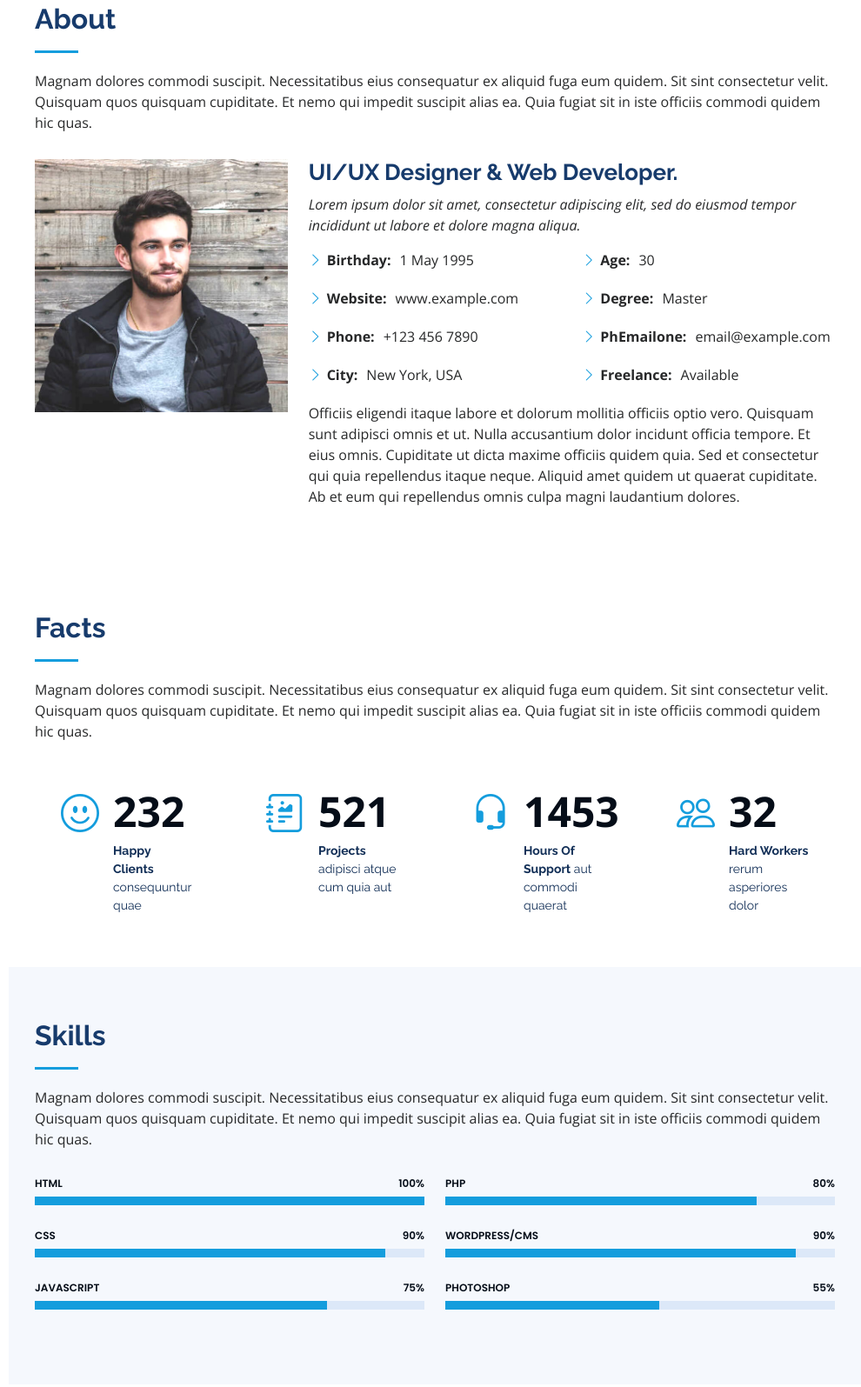
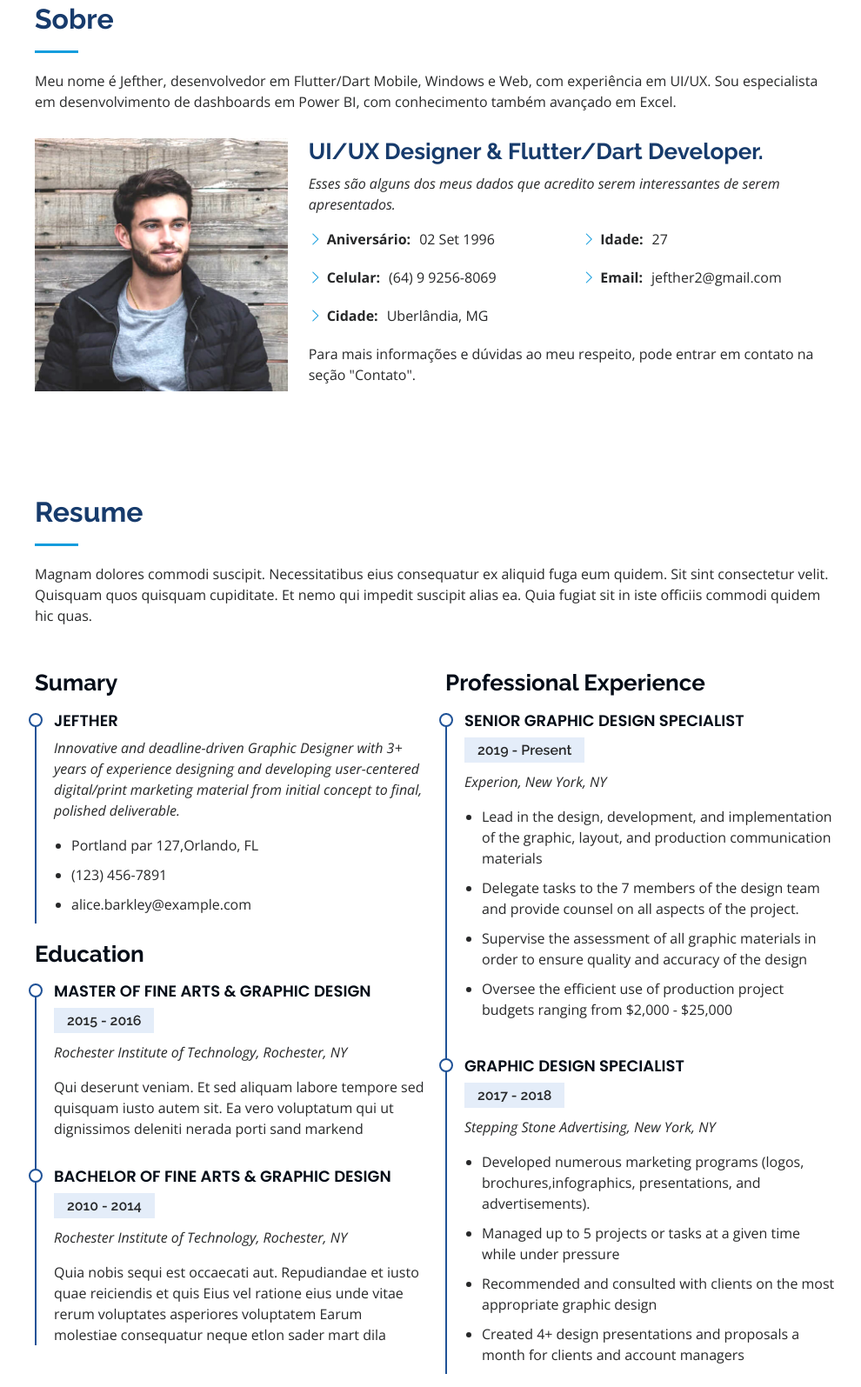
Before and after one commit to jefther-dev/iPortifolio, a plain HTML site: page index.html in a window 1280 px wide. Shown: the part 857-2452 px from the top of the page at 87% size, without its empty margins (290-1280 px from the left). Drawn offline with nearby package versions, Linux system fonts and the light colour scheme.

Commit message:
Atualização da seção Sobre

```diff
--- a/index.html
+++ b/index.html
@@ -85,8 +85,8 @@
       <div class="container">
 
         <div class="section-title">
-          <h2>About</h2>
-          <p>Magnam dolores commodi suscipit. Necessitatibus eius consequatur ex aliquid fuga eum quidem. Sit sint consectetur velit. Quisquam quos quisquam cupiditate. Et nemo qui impedit suscipit alias ea. Quia fugiat sit in iste officiis commodi quidem hic quas.</p>
+          <h2>Sobre</h2>
+          <p>Meu nome é Jefther, desenvolvedor em Flutter/Dart Mobile, Windows e Web, com experiência em UI/UX. Sou especialista em desenvolvimento de dashboards em Power BI, com conhecimento também avançado em Excel.</p>
         </div>
 
         <div class="row">
@@ -94,152 +94,33 @@
             <img src="assets/img/profile-img.jpg" class="img-fluid" alt="">
           </div>
           <div class="col-lg-8 pt-4 pt-lg-0 content" data-aos="fade-left">
-            <h3>UI/UX Designer &amp; Web Developer.</h3>
+            <h3>UI/UX Designer &amp; Flutter/Dart Developer.</h3>
             <p class="fst-italic">
-              Lorem ipsum dolor sit amet, consectetur adipiscing elit, sed do eiusmod tempor incididunt ut labore et dolore
-              magna aliqua.
+              Esses são alguns dos meus dados que acredito serem interessantes de serem apresentados.
             </p>
             <div class="row">
               <div class="col-lg-6">
                 <ul>
-                  <li><i class="bi bi-chevron-right"></i> <strong>Birthday:</strong> <span>1 May 1995</span></li>
-                  <li><i class="bi bi-chevron-right"></i> <strong>Website:</strong> <span>www.example.com</span></li>
-                  <li><i class="bi bi-chevron-right"></i> <strong>Phone:</strong> <span>+123 456 7890</span></li>
-                  <li><i class="bi bi-chevron-right"></i> <strong>City:</strong> <span>New York, USA</span></li>
+                  <li><i class="bi bi-chevron-right"></i> <strong>Aniversário:</strong> <span>02 Set 1996</span></li>
+                  <li><i class="bi bi-chevron-right"></i> <strong>Celular:</strong> <span>(64) 9 9256-8069</span></li>
+                  <li><i class="bi bi-chevron-right"></i> <strong>Cidade:</strong> <span>Uberlândia, MG</span></li>
                 </ul>
               </div>
               <div class="col-lg-6">
                 <ul>
-                  <li><i class="bi bi-chevron-right"></i> <strong>Age:</strong> <span>30</span></li>
-                  <li><i class="bi bi-chevron-right"></i> <strong>Degree:</strong> <span>Master</span></li>
-                  <li><i class="bi bi-chevron-right"></i> <strong>PhEmailone:</strong> <span>email@example.com</span></li>
-                  <li><i class="bi bi-chevron-right"></i> <strong>Freelance:</strong> <span>Available</span></li>
+                  <li><i class="bi bi-chevron-right"></i> <strong>Idade:</strong> <span>27</span></li>
+                  <li><i class="bi bi-chevron-right"></i> <strong>Email:</strong> <span>jefther2@gmail.com</span></li>
                 </ul>
               </div>
             </div>
             <p>
-              Officiis eligendi itaque labore et dolorum mollitia officiis optio vero. Quisquam sunt adipisci omnis et ut. Nulla accusantium dolor incidunt officia tempore. Et eius omnis.
-              Cupiditate ut dicta maxime officiis quidem quia. Sed et consectetur qui quia repellendus itaque neque. Aliquid amet quidem ut quaerat cupiditate. Ab et eum qui repellendus omnis culpa magni laudantium dolores.
+              Para mais informações e dúvidas ao meu respeito, pode entrar em contato na seção "Contato".
             </p>
           </div>
         </div>
 
       </div>
     </section><!-- End About Section -->
-
-    <!-- ======= Facts Section ======= -->
-    <section id="facts" class="facts">
-      <div class="container">
-
-        <div class="section-title">
-          <h2>Facts</h2>
-          <p>Magnam dolores commodi suscipit. Necessitatibus eius consequatur ex aliquid fuga eum quidem. Sit sint consectetur velit. Quisquam quos quisquam cupiditate. Et nemo qui impedit suscipit alias ea. Quia fugiat sit in iste officiis commodi quidem hic quas.</p>
-        </div>
-
-        <div class="row no-gutters">
-
-          <div class="col-lg-3 col-md-6 d-md-flex align-items-md-stretch" data-aos="fade-up">
-            <div class="count-box">
-              <i class="bi bi-emoji-smile"></i>
-              <span data-purecounter-start="0" data-purecounter-end="232" data-purecounter-duration="1" class="purecounter"></span>
-              <p><strong>Happy Clients</strong> consequuntur quae</p>
-            </div>
-          </div>
-
-          <div class="col-lg-3 col-md-6 d-md-flex align-items-md-stretch" data-aos="fade-up" data-aos-delay="100">
-            <div class="count-box">
-              <i class="bi bi-journal-richtext"></i>
-              <span data-purecounter-start="0" data-purecounter-end="521" data-purecounter-duration="1" class="purecounter"></span>
-              <p><strong>Projects</strong> adipisci atque cum quia aut</p>
-            </div>
-          </div>
-
-          <div class="col-lg-3 col-md-6 d-md-flex align-items-md-stretch" data-aos="fade-up" data-aos-delay="200">
-            <div class="count-box">
-              <i class="bi bi-headset"></i>
-              <span data-purecounter-start="0" data-purecounter-end="1453" data-purecounter-duration="1" class="purecounter"></span>
-              <p><strong>Hours Of Support</strong> aut commodi quaerat</p>
-            </div>
-          </div>
-
-          <div class="col-lg-3 col-md-6 d-md-flex align-items-md-stretch" data-aos="fade-up" data-aos-delay="300">
-            <div class="count-box">
-              <i class="bi bi-people"></i>
-              <span data-purecounter-start="0" data-purecounter-end="32" data-purecounter-duration="1" class="purecounter"></span>
-              <p><strong>Hard Workers</strong> rerum asperiores dolor</p>
-            </div>
-          </div>
-
-        </div>
-
-      </div>
-    </section><!-- End Facts Section -->
-
-    <!-- ======= Skills Section ======= -->
-    <section id="skills" class="skills section-bg">
-      <div class="container">
-
-        <div class="section-title">
-          <h2>Skills</h2>
-          <p>Magnam dolores commodi suscipit. Necessitatibus eius consequatur ex aliquid fuga eum quidem. Sit sint consectetur velit. Quisquam quos quisquam cupiditate. Et nemo qui impedit suscipit alias ea. Quia fugiat sit in iste officiis commodi quidem hic quas.</p>
-        </div>
-
-        <div class="row skills-content">
-
-          <div class="col-lg-6" data-aos="fade-up">
-
-            <div class="progress">
-              <span class="skill">HTML <i class="val">100%</i></span>
-              <div class="progress-bar-wrap">
-                <div class="progress-bar" role="progressbar" aria-valuenow="100" aria-valuemin="0" aria-valuemax="100"></div>
-              </div>
-            </div>
-
-            <div class="progress">
-              <span class="skill">CSS <i class="val">90%</i></span>
-              <div class="progress-bar-wrap">
-                <div class="progress-bar" role="progressbar" aria-valuenow="90" aria-valuemin="0" aria-valuemax="100"></div>
-              </div>
-            </div>
-
-            <div class="progress">
-              <span class="skill">JavaScript <i class="val">75%</i></span>
-              <div class="progress-bar-wrap">
-                <div class="progress-bar" role="progressbar" aria-valuenow="75" aria-valuemin="0" aria-valuemax="100"></div>
-              </div>
-            </div>
-
-          </div>
-
-          <div class="col-lg-6" data-aos="fade-up" data-aos-delay="100">
-
-            <div class="progress">
-              <span class="skill">PHP <i class="val">80%</i></span>
-              <div class="progress-bar-wrap">
-                <div class="progress-bar" role="progressbar" aria-valuenow="80" aria-valuemin="0" aria-valuemax="100"></div>
-              </div>
-            </div>
-
-            <div class="progress">
-              <span class="skill">WordPress/CMS <i class="val">90%</i></span>
-              <div class="progress-bar-wrap">
-                <div class="progress-bar" role="progressbar" aria-valuenow="90" aria-valuemin="0" aria-valuemax="100"></div>
-              </div>
-            </div>
-
-            <div class="progress">
-              <span class="skill">Photoshop <i class="val">55%</i></span>
-              <div class="progress-bar-wrap">
-                <div class="progress-bar" role="progressbar" aria-valuenow="55" aria-valuemin="0" aria-valuemax="100"></div>
-              </div>
-            </div>
-
-          </div>
-
-        </div>
-
-      </div>
-    </section><!-- End Skills Section -->
 
     <!-- ======= Resume Section ======= -->
     <section id="resume" class="resume">
```
